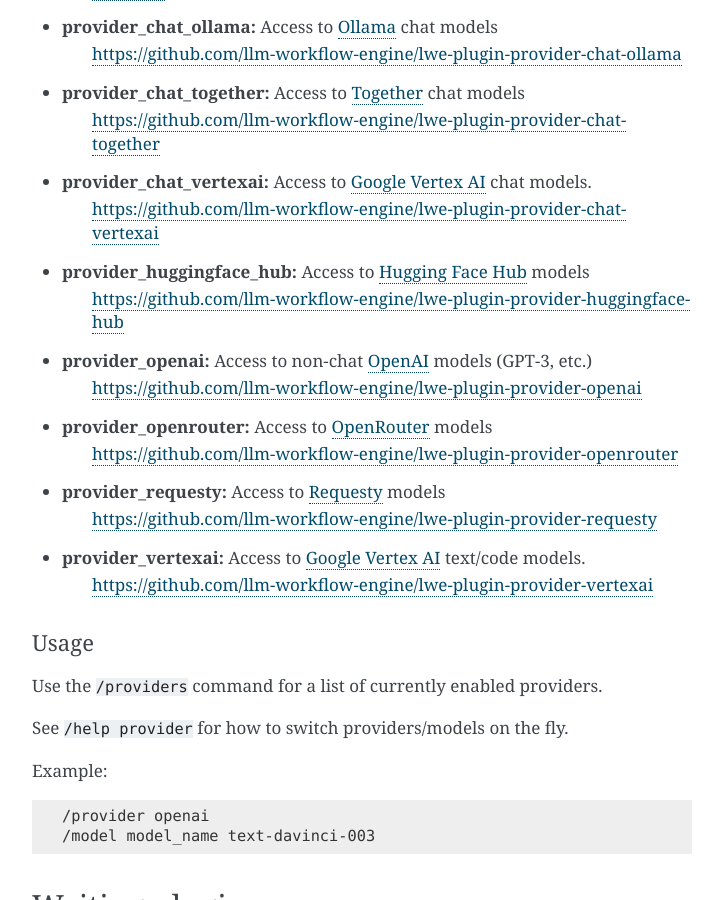
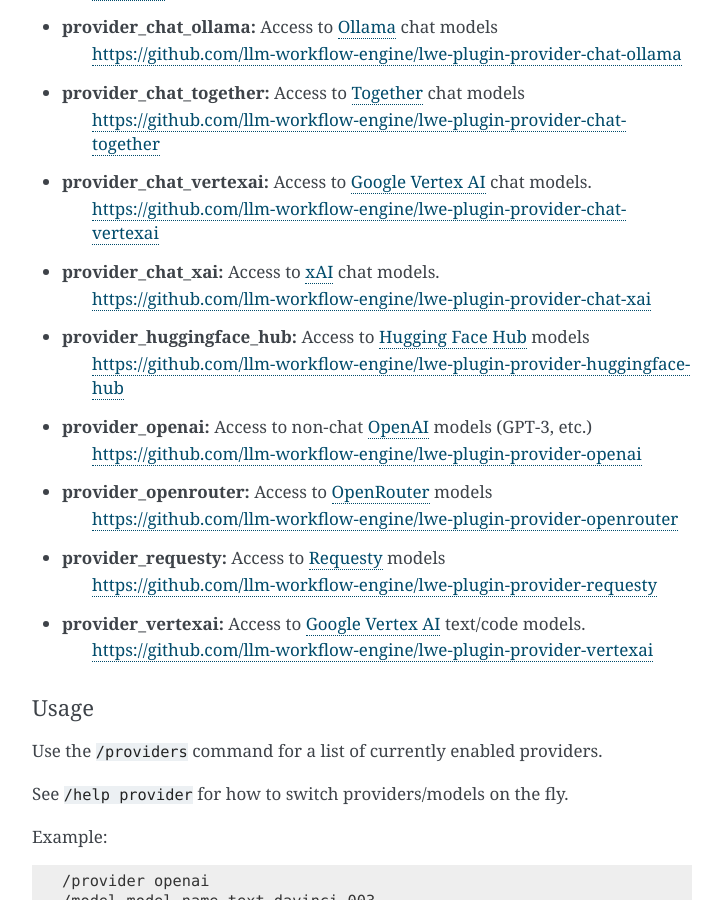
Before and after one commit to llm-workflow-engine/llm-workflow-engine, a Sphinx documentation site: the page built from docs/plugins.rst, in a window 1280 px wide and 900 px high, scrolled down 3510 px. Shown: the whole window, without its empty margins (388-1111 px from the left). Built offline with Sphinx 7.4.7, drawn with Linux system fonts in a browser that asks for light colours.

Commit message:
add doc for xAI provider plugin

```diff
--- a/docs/plugins.rst
+++ b/docs/plugins.rst
@@ -146,6 +146,8 @@
    https://github.com/llm-workflow-engine/lwe-plugin-provider-chat-together
 * **provider_chat_vertexai:** Access to `Google Vertex AI <https://cloud.google.com/vertex-ai/docs/generative-ai/learn/models>`_ chat models.
    https://github.com/llm-workflow-engine/lwe-plugin-provider-chat-vertexai
+* **provider_chat_xai:** Access to `xAI <https://x.ai>`_ chat models.
+   https://github.com/llm-workflow-engine/lwe-plugin-provider-chat-xai
 * **provider_huggingface_hub:** Access to `Hugging Face Hub <https://huggingface.co/models>`_ models
    https://github.com/llm-workflow-engine/lwe-plugin-provider-huggingface-hub
 * **provider_openai:** Access to non-chat `OpenAI <https://platform.openai.com/docs/models)>`_ models (GPT-3, etc.)
```
